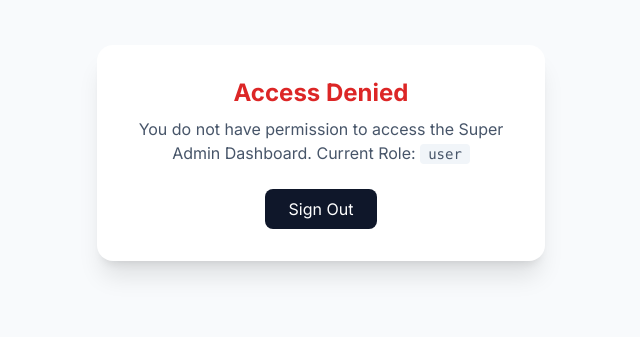
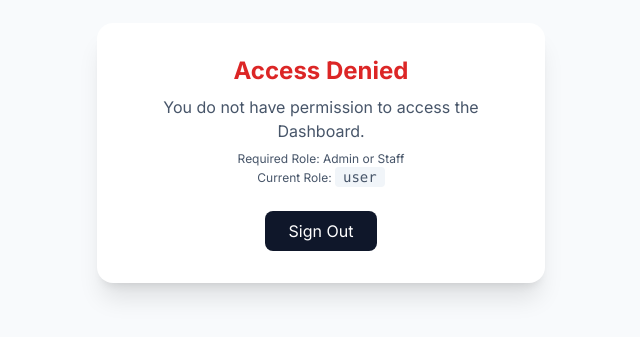
Before and after one commit to theodevrwanda/smartdash, a React (Vite) app: page /dashboard in a window 1280 px wide. Shown: the part 247-584 px from the top of the page, without its empty margins (319-959 px from the left). Built offline with nearby package versions, Linux system fonts and the light colour scheme; no server answers; the database is empty; sample sign-in values are in the browser's storage.

Commit message:
feat: Expand `RequireAuth` component to allow 'admin' and 'staff' roles in addition to 'super_admin', and update the unauthorized message.

```diff
--- a/src/components/auth/RequireAuth.jsx
+++ b/src/components/auth/RequireAuth.jsx
@@ -16,19 +16,18 @@ const RequireAuth = ({ children }) => {
         return <Navigate to="/login" state={{ from: location }} replace />;
     }
 
-    if (user.role !== 'super_admin') {
-        // Log them out if they are not super_admin, or show unauthorized page.
-        // For security, it is often better to just deny access completely.
-        // We will log them out here to prevent 'stuck' non-admin sessions.
-        // You might want to wrap this in a useEffect to avoid side-effects in render,
-        // but for a guard component, returning a strictly different view is also valid.
+    const allowedRoles = ['super_admin', 'admin', 'staff'];
+
+    if (!allowedRoles.includes(user.role)) {
         return (
             <div className="min-h-screen flex flex-col items-center justify-center bg-slate-50 dark:bg-slate-900 p-4">
                 <div className="max-w-md w-full bg-white dark:bg-slate-800 p-8 rounded-2xl shadow-xl text-center">
                     <h2 className="text-2xl font-bold text-red-600 mb-2">Access Denied</h2>
                     <p className="text-slate-600 dark:text-slate-400 mb-6">
-                        You do not have permission to access the Super Admin Dashboard.
-                        Current Role: <span className="font-mono bg-slate-100 dark:bg-slate-700 px-2 py-0.5 rounded text-sm">{user.role}</span>
+                        You do not have permission to access the Dashboard.
+                        <br />
+                        <span className="text-xs mt-2 block">Required Role: Admin or Staff</span>
+                        <span className="text-xs block">Current Role: <span className="font-mono bg-slate-100 dark:bg-slate-700 px-2 py-0.5 rounded text-sm">{user.role}</span></span>
                     </p>
                     <button
                         onClick={() => logout()}
```
